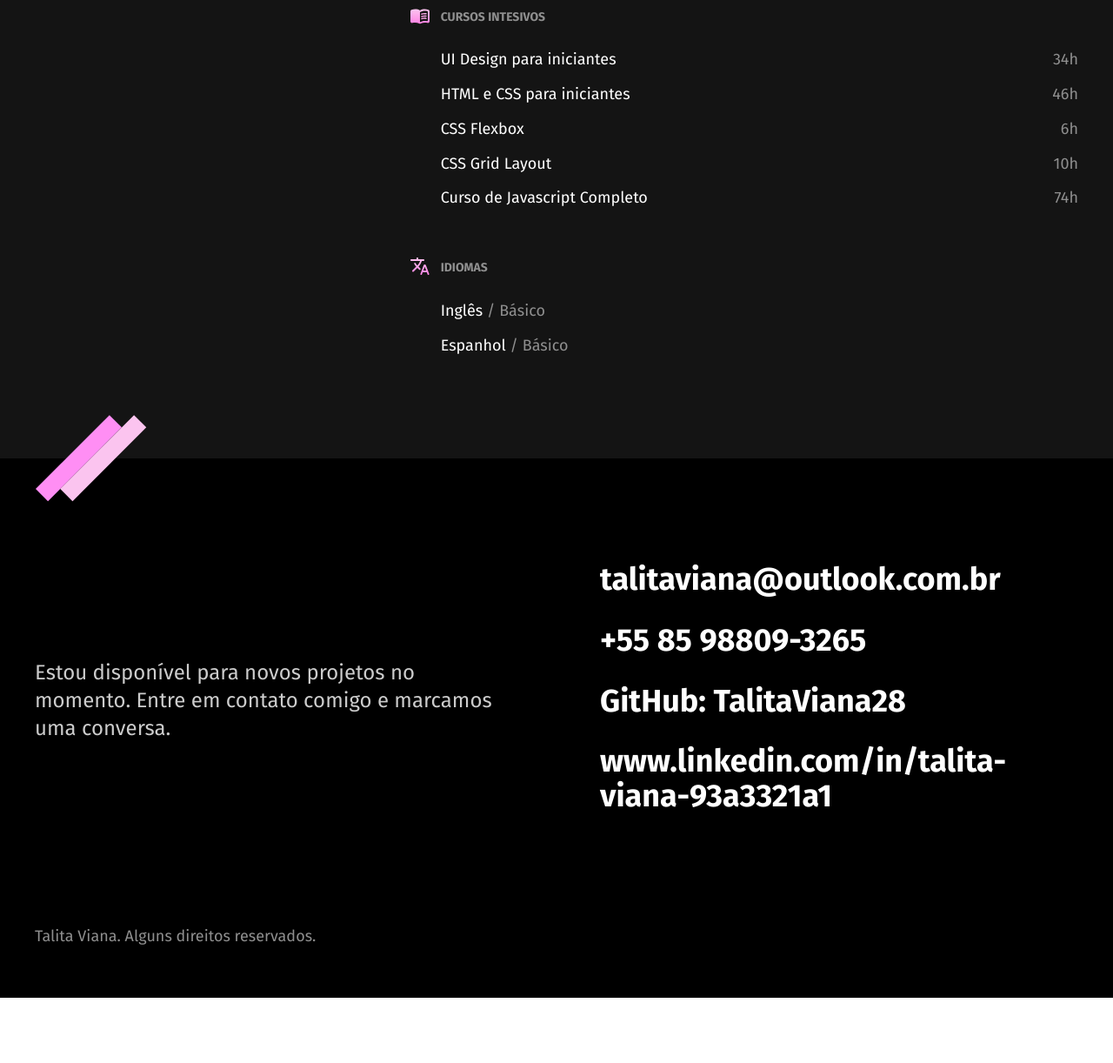
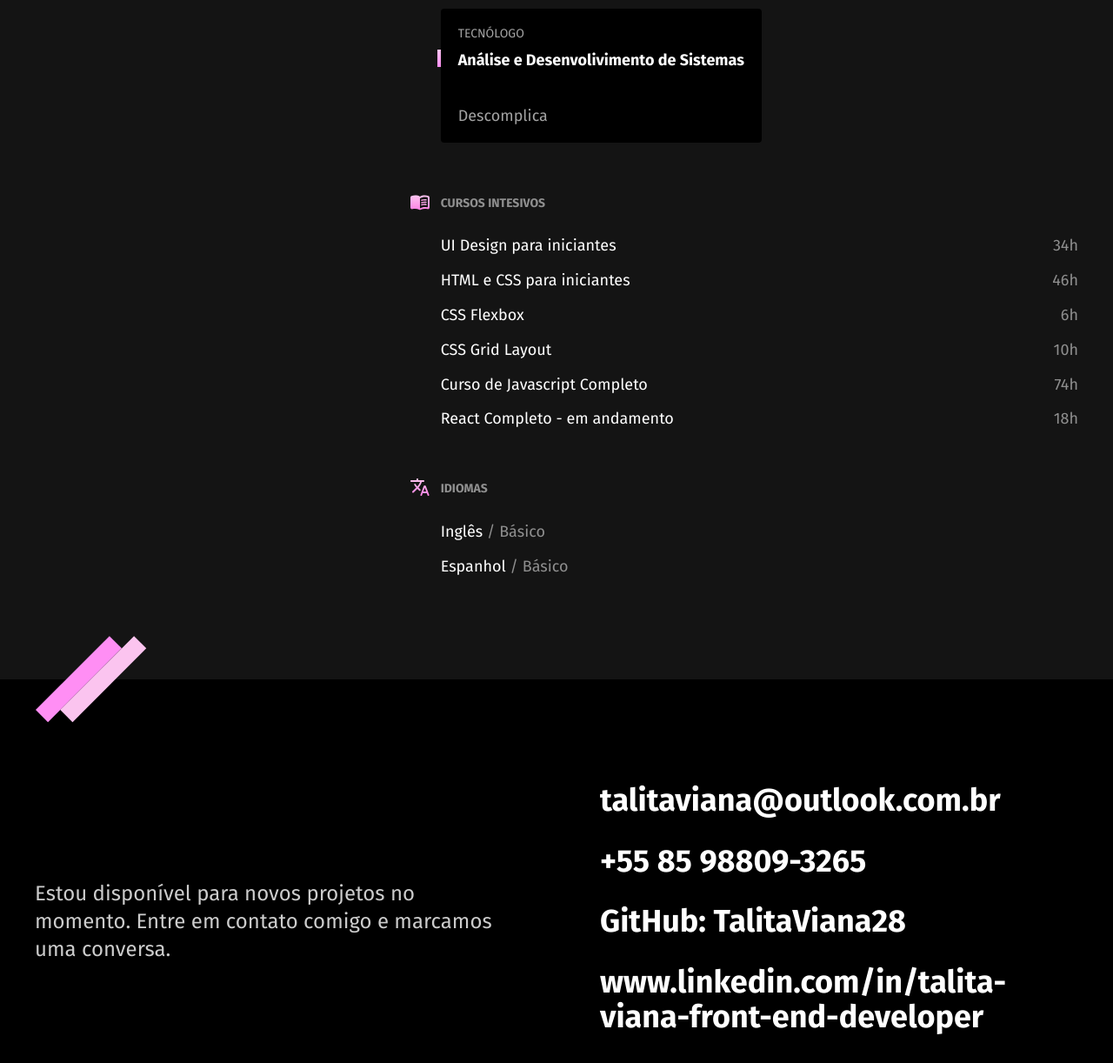
Before and after one commit to TalitaViana28/Curriculum_TalitaViana, a plain HTML site: page index.html in a window 1280 px wide. Shown: the part 1680-2902 px from the top of the page at 87% size. Before the commit the page ends 2827 px from the top, so only its background shows below. Drawn offline with Linux system fonts and the light colour scheme.

Commit message:
Atualizações sobre a faculdade

```diff
--- a/index.html
+++ b/index.html
@@ -85,7 +85,7 @@
     <div class="formacao-container">
       <h2 class="subtitulo">Formação</h2>
       <div>
-        <p class="formacao-texto">Minha mais recente experiência acadêmica foi o curso de <strong> HTML </strong>, <strong> CSS </strong> e <strong> JavaScript </strong>  que fiz na Origamid. Além disso me mantenho sempre atualizado com cursos intensivos online.</p>
+        <p class="formacao-texto">Minha mais recente experiência acadêmica foi o curso de <strong> HTML </strong>, <strong> CSS </strong> e <strong> JavaScript </strong> que fiz na Origamid. Além disso me mantenho sempre atualizado com cursos intensivos online.</p>
 
         <div>
           <ul class="faculdade-lista">
@@ -93,6 +93,15 @@
               <span class="faculdade-tipo"> Bacharel</span>
               <h3 class="faculdade-curso">Arquitetura e Urbanismo</h3>
               <span class="faculdade-instituicao">Estácio do Ceará</span>
+            </li>
+          </ul>
+        </div>
+        <div>
+          <ul class="faculdade-lista">
+            <li class="faculdade">
+              <span class="faculdade-tipo">Tecnólogo</span>
+              <h3 class="faculdade-curso">Análise e Desenvolivimento de Sistemas</h3>
+              <span class="faculdade-instituicao">Descomplica</span>
             </li>
           </ul>
         </div>
@@ -105,6 +114,7 @@
               <li>CSS Flexbox <span>6h</span></li>
               <li>CSS Grid Layout <span>10h</span></li>
               <li>Curso de Javascript Completo <span>74h</span></li>
+              <li>React Completo - em andamento<span>18h</span></li>
             </ul>
           </div>
 
@@ -126,7 +136,7 @@
         <li class="email">talitaviana@outlook.com.br</li>
         <li class="telefone">+55 85 98809-3265</li>
         <li class="github">GitHub: TalitaViana28</li>
-        <li class="linkedin">www.linkedin.com/in/talita-viana-93a3321a1</li>
+        <li class="linkedin">www.linkedin.com/in/talita-viana-front-end-developer</li>
       </ul>
       <p class="footer-copy">Talita Viana. Alguns direitos reservados.</p>
     </div>
```
Lines whose indentation alone changed are shown as unchanged.
